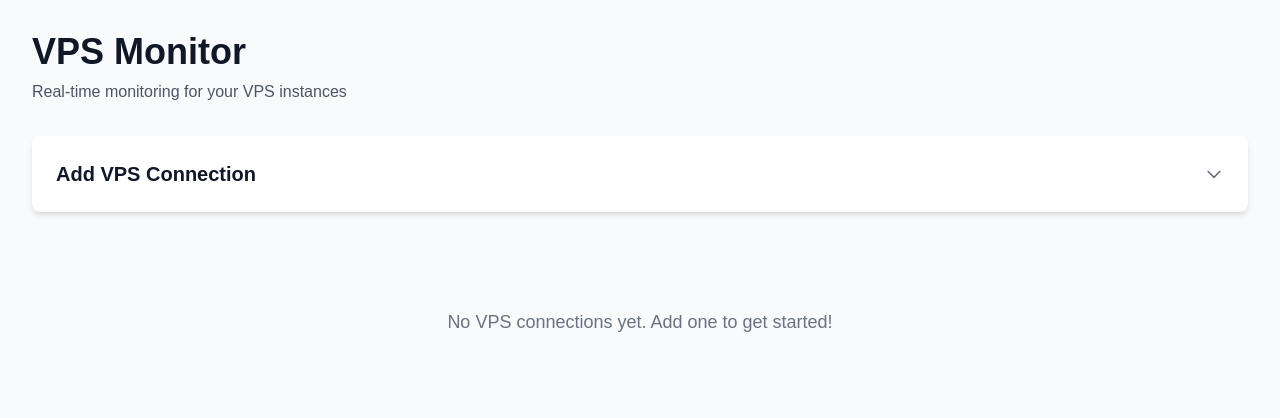
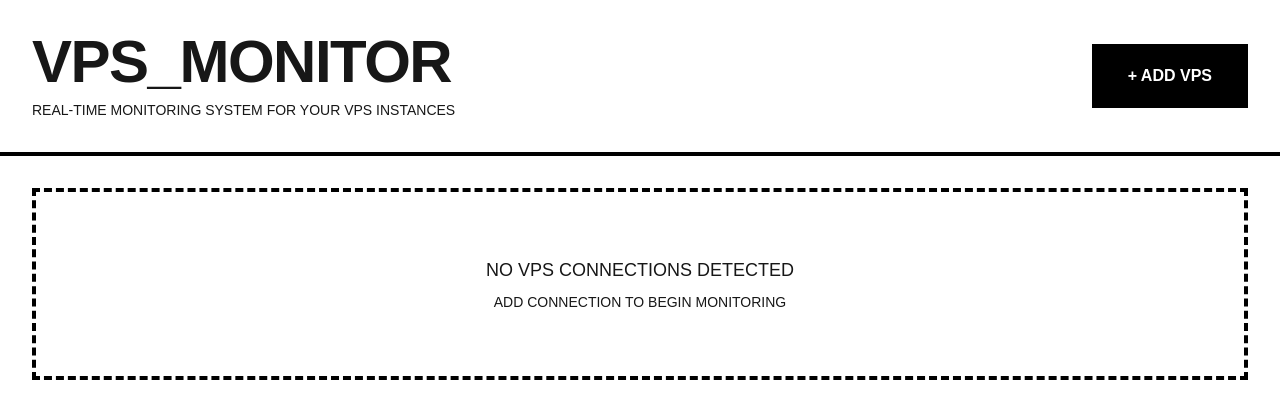
Before and after one commit to lurenjia534/vpsweb, a Next.js app: page / in a window 1280 px wide. Shown: the top 418 px of the page. Built offline with nearby package versions, Linux system fonts and the light colour scheme.

Commit message:
重构主页组件，替换 AddVPSForm 为 AddVPSModal，优化用户界面和交互体验

```diff
--- a/src/app/page.tsx
+++ b/src/app/page.tsx
@@ -3,11 +3,12 @@
 import { useState, useEffect } from "react";
 import { VPSConnection } from "@/types/vps";
 import { useWebSocketManager } from "@/hooks/useWebSocketManager";
-import AddVPSForm from "@/components/AddVPSForm";
+import AddVPSModal from "@/components/AddVPSModal";
 import VPSCard from "@/components/VPSCard";
 
 export default function Home() {
   const [connections, setConnections] = useState<VPSConnection[]>([]);
+  const [isModalOpen, setIsModalOpen] = useState(false);
   const wsConnections = useWebSocketManager(connections);
 
   // Load connections from localStorage on mount
@@ -37,20 +38,26 @@ export default function Home() {
   };
 
   return (
-    <main className="min-h-screen bg-gray-50 dark:bg-gray-900 p-4 md:p-8">
-      <div className="max-w-7xl mx-auto">
-        <header className="mb-8">
-          <h1 className="text-4xl font-bold text-gray-900 dark:text-white mb-2">
-            VPS Monitor
+    <main className="min-h-screen bg-white p-0">
+      <div className="border-b-4 border-black p-8 flex items-center justify-between">
+        <header>
+          <h1 className="text-6xl font-black uppercase tracking-tight">
+            VPS_MONITOR
           </h1>
-          <p className="text-gray-600 dark:text-gray-400">
-            Real-time monitoring for your VPS instances
+          <p className="text-sm font-mono uppercase mt-2">
+            REAL-TIME MONITORING SYSTEM FOR YOUR VPS INSTANCES
           </p>
         </header>
+        <button
+          onClick={() => setIsModalOpen(true)}
+          className="bg-black text-white font-black uppercase px-8 py-4 border-4 border-black hover:bg-white hover:text-black transition-colors"
+        >
+          + ADD VPS
+        </button>
+      </div>
 
-        <AddVPSForm onAdd={addConnection} />
-
-        <div className="grid grid-cols-1 md:grid-cols-2 lg:grid-cols-3 gap-6 mt-8">
+      <div className="p-8">
+        <div className="grid grid-cols-1 md:grid-cols-2 lg:grid-cols-3 gap-8">
           {connections.map((connection) => (
             <VPSCard
               key={connection.id}
@@ -61,14 +68,23 @@ export default function Home() {
           ))}
 
           {connections.length === 0 && (
-            <div className="col-span-full text-center py-16">
-              <p className="text-gray-500 dark:text-gray-400 text-lg">
-                No VPS connections yet. Add one to get started!
+            <div className="col-span-full border-4 border-dashed border-black p-16 text-center">
+              <p className="font-mono uppercase text-lg">
+                NO VPS CONNECTIONS DETECTED
+              </p>
+              <p className="font-mono text-sm mt-2">
+                ADD CONNECTION TO BEGIN MONITORING
               </p>
             </div>
           )}
         </div>
       </div>
+
+      <AddVPSModal
+        isOpen={isModalOpen}
+        onClose={() => setIsModalOpen(false)}
+        onAdd={addConnection}
+      />
     </main>
   );
 }
```
